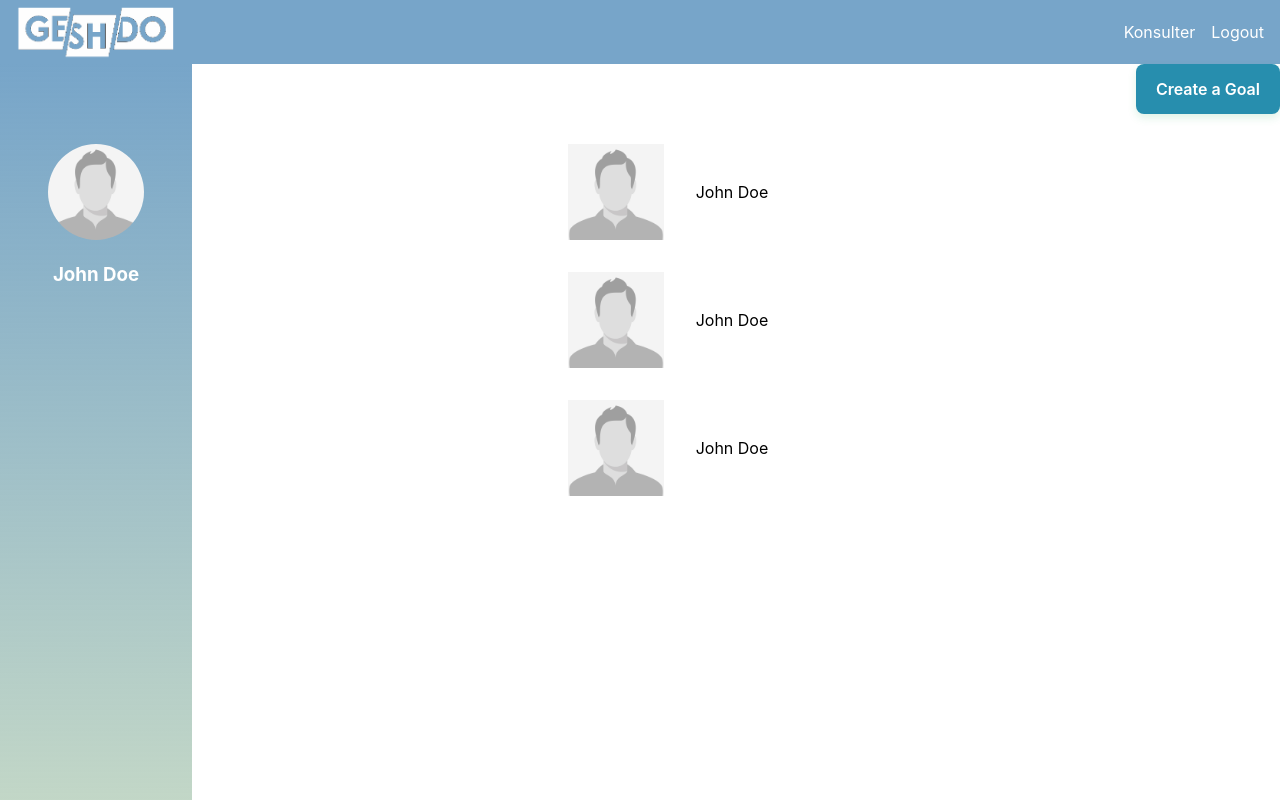
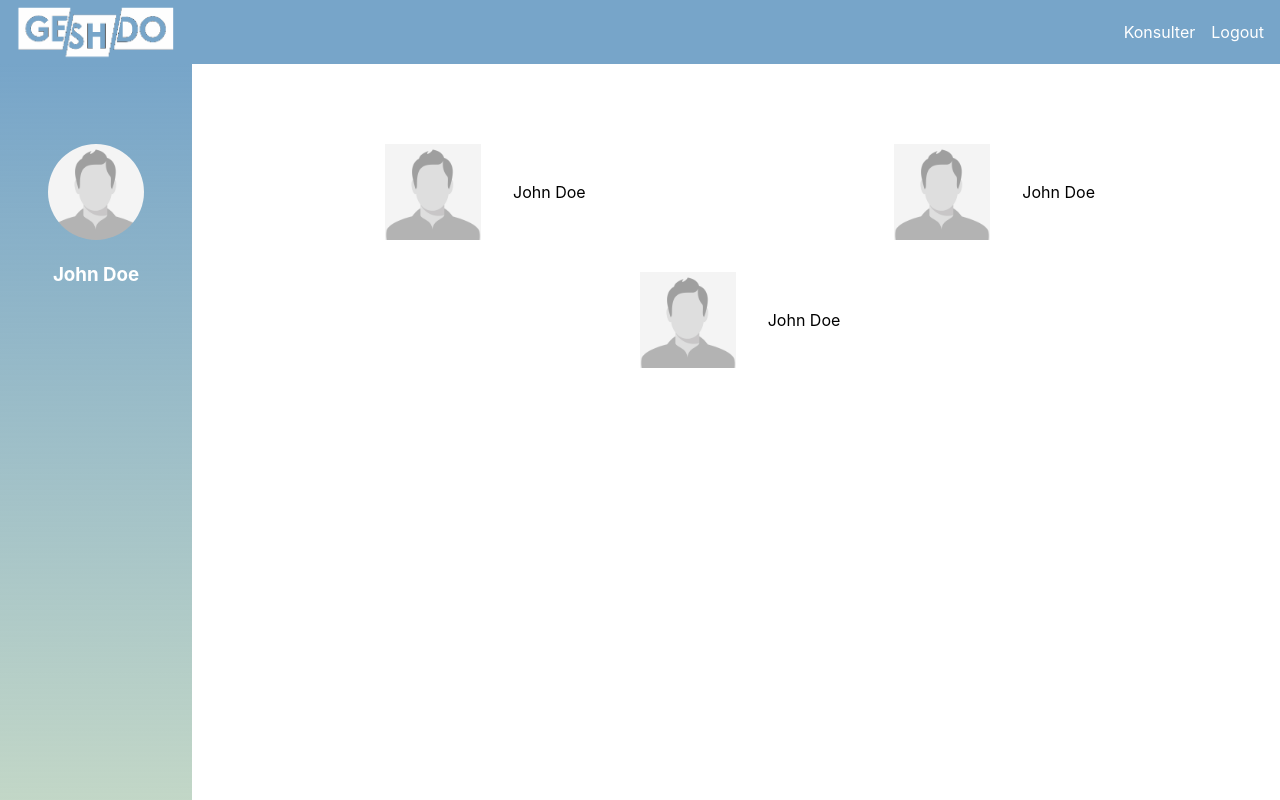
Before and after one commit to Tsubarah/GoalsApp, a React (Create React App) app: page / in a window 1280 px wide. Built offline with nearby package versions, Linux system fonts and the light colour scheme.

Commit message:
small updates

```diff
--- a/src/Components/ListItem.css
+++ b/src/Components/ListItem.css
@@ -5,4 +5,5 @@
   display: flex;
   justify-content: center;
   align-items: center;
+  flex-wrap: wrap;
 }
--- a/src/Pages/ManagerPage.tsx
+++ b/src/Pages/ManagerPage.tsx
@@ -1,18 +1,14 @@
 import Sidebar from "../Components/Sidebar"
 import UserList from "../Components/Userlist"
 import './managerPage.css'
-import Modal from "../Components/Modal"
 
 const ManagerPage = () => {
     return (
         <div className="manager-page-wrapper">
-            <Sidebar />
+                <Sidebar />
 
+                <UserList />
 
-
-            <UserList />
-
-            <Modal />
         </div>
     )
 }
--- a/src/Pages/managerPage.css
+++ b/src/Pages/managerPage.css
@@ -1,4 +1,4 @@
 .manager-page-wrapper {
   height: 100%;
-  display: flex;
+   display: flex;
 }
```
Also changed, not shown: src/Components/Userlist.css (line endings or trailing spaces).
